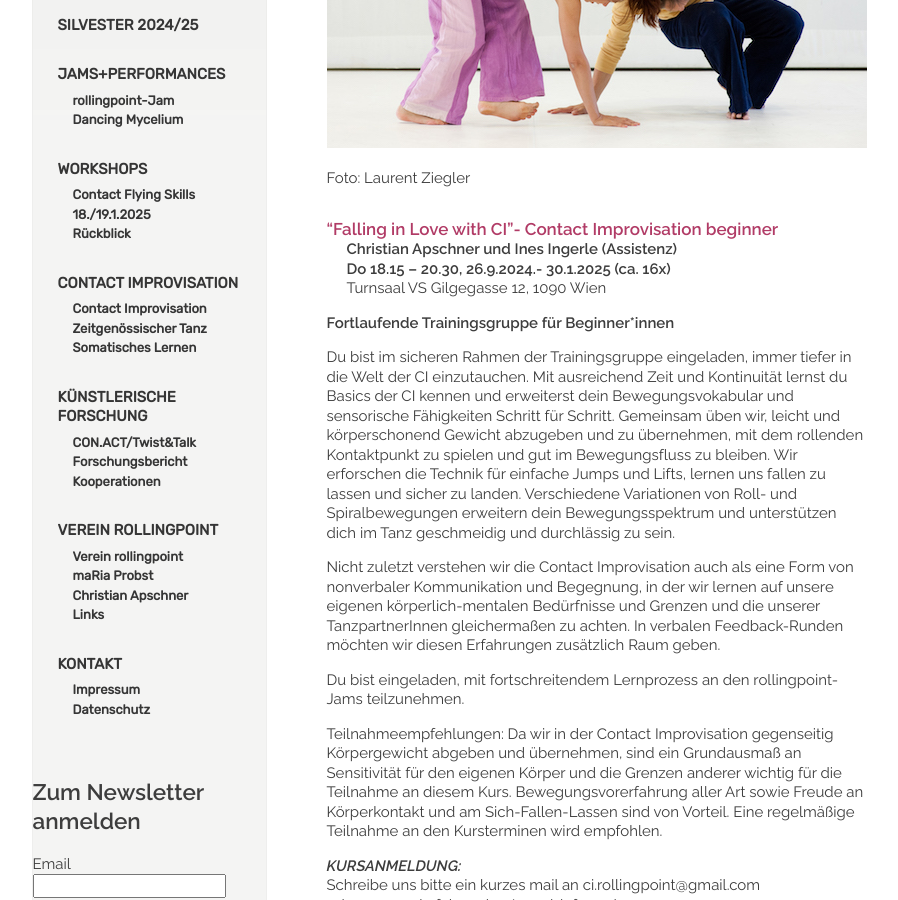
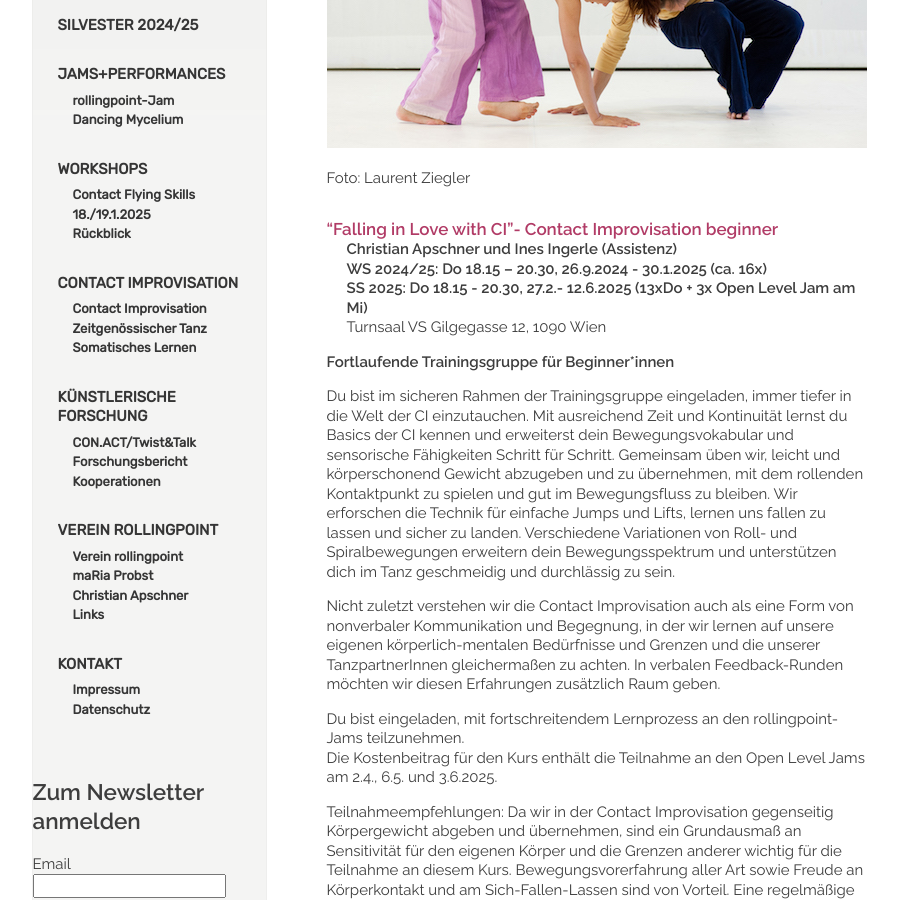
Before and after one commit to manulari/rollingpointat, a Jekyll site: the page built from _pages_de/contactbeg.md, in a window 1280 px wide and 900 px high, scrolled down 352 px. Shown: the whole window, without its empty margins (152-1050 px from the left). Built offline with Jekyll 4.4.1, drawn with Linux system fonts in a browser that asks for light colours; comment, search, counter and statistics services are not loaded.

Commit message:
Update page (de) “contactbeg”

```diff
--- a/_pages_de/contactbeg.md
+++ b/_pages_de/contactbeg.md
@@ -10,7 +10,8 @@ Foto: Laurent Ziegler
 #### "Falling in Love with CI"- Contact Improvisation beginner
 
 **Christian Apschner und Ines Ingerle (Assistenz)**\
-**Do 18.15 – 20.30, 26.9.2024.- 30.1.2025 (ca. 16x)**\
+**WS 2024/25:  Do 18.15 – 20.30, 26.9.2024 - 30.1.2025 (ca. 16x)**\
+**SS 2025: Do 18.15 - 20.30, 27.2.- 12.6.2025 (13xDo + 3x Open Level Jam am Mi)**\
 Turnsaal VS Gilgegasse 12, 1090 Wien
 
 **Fortlaufende Trainingsgruppe für Beginner*innen**
@@ -19,7 +20,8 @@ Du bist im sicheren Rahmen der Trainingsgruppe eingeladen, immer tiefer in die W
 
 Nicht zuletzt verstehen wir die Contact Improvisation auch als eine Form von nonverbaler Kommunikation und Begegnung, in der wir lernen auf unsere eigenen körperlich-mentalen Bedürfnisse und Grenzen und die unserer TanzpartnerInnen gleichermaßen zu achten. In verbalen Feedback-Runden möchten wir diesen Erfahrungen zusätzlich Raum geben.
 
-Du bist eingeladen, mit fortschreitendem Lernprozess an den rollingpoint-Jams teilzunehmen.
+Du bist eingeladen, mit fortschreitendem Lernprozess an den rollingpoint-Jams teilzunehmen.\
+Die Kostenbeitrag für den Kurs enthält die Teilnahme an den Open Level Jams am 2.4., 6.5. und 3.6.2025.
 
 Teilnahmeempfehlungen: Da wir in der Contact Improvisation gegenseitig Körpergewicht abgeben und übernehmen, sind ein Grundausmaß an Sensitivität für den eigenen Körper und die Grenzen anderer wichtig für die Teilnahme an diesem Kurs. Bewegungsvorerfahrung aller Art sowie Freude an Körperkontakt und am Sich-Fallen-Lassen sind von Vorteil. Eine regelmäßige Teilnahme an den Kursterminen wird empfohlen.
 
```
